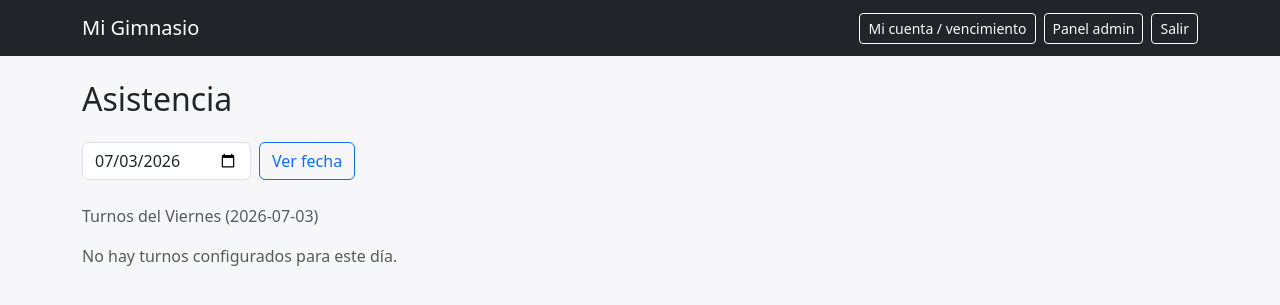
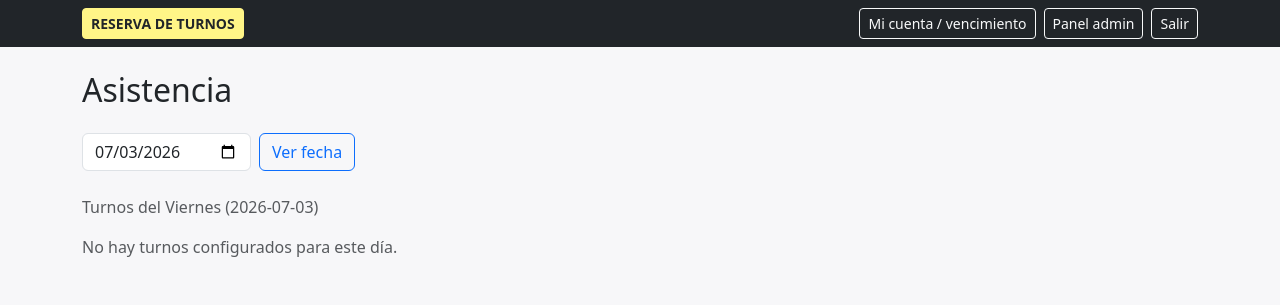
Before and after one commit to SolJosefinaMercado/mi-gimnasio, a Flask app: page /admin/asistencia in a window 1280 px wide. Shown: the top 305 px of the page. Run offline with Flask 3, Linux system fonts and the light colour scheme; the visitor is signed in with stand-in values (Sample User, id 1); data that the repository does not hold is empty; some libraries are stand-ins or nearby versions.

Commit message:
Reemplazar el texto "Mi Gimnasio" del header por un botón "RESERVA DE TURNOS"
Color #FFF587 a pedido, mantiene el link a la home.

```diff
--- a/static/style.css
+++ b/static/style.css
@@ -7,3 +7,13 @@ body {
 .badge-vencido {
   background-color: #dc3545;
 }
+.btn-brand-turnos {
+  background-color: #FFF587;
+  color: #212529;
+  border-color: #FFF587;
+}
+.btn-brand-turnos:hover {
+  background-color: #f7ea5c;
+  color: #212529;
+  border-color: #f7ea5c;
+}
--- a/templates/base.html
+++ b/templates/base.html
@@ -10,7 +10,7 @@
 <body>
   <nav class="navbar navbar-expand-lg navbar-dark bg-dark mb-4">
     <div class="container">
-      <a class="navbar-brand" href="{{ url_for('index') }}">Mi Gimnasio</a>
+      <a class="btn btn-sm fw-bold btn-brand-turnos" href="{{ url_for('index') }}">RESERVA DE TURNOS</a>
       <div class="d-flex gap-2">
         <a href="{{ url_for('mi_cuenta') }}" class="btn btn-outline-light btn-sm">Mi cuenta / vencimiento</a>
         {% if session.get('is_admin') %}
```
